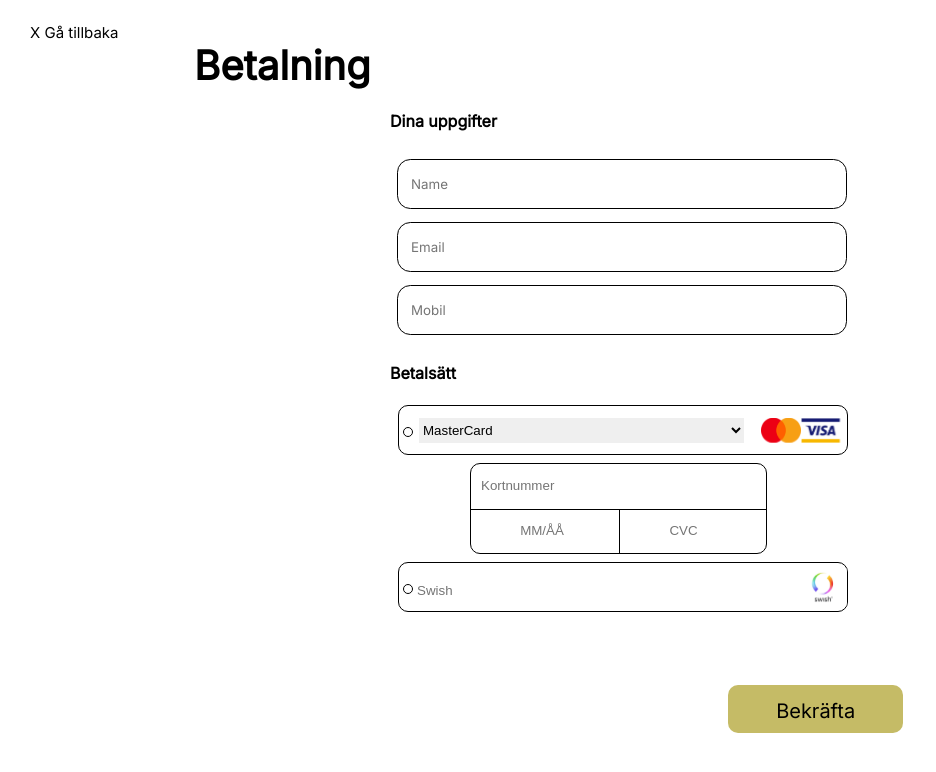
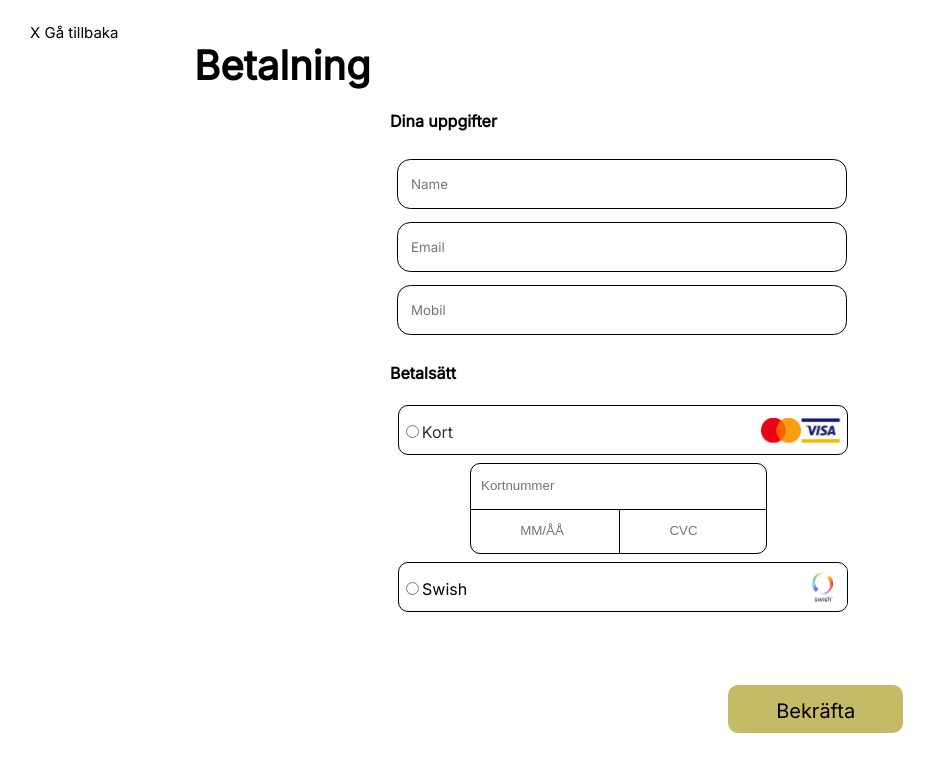
Before and after one commit to TimHogklint/tagmastare_fork, a React (Create React App) app: page /payment in a window 1280 px wide. Shown: the top 772 px of the page, without its empty margins (0-936 px from the left). Built offline with nearby package versions, Linux system fonts and the light colour scheme.

Commit message:
added click function to payment(kort and swish)

```diff
--- a/src/pages/Payment.jsx
+++ b/src/pages/Payment.jsx
@@ -1,7 +1,7 @@
-
 import React, { useState } from "react";
 import { Link } from "react-router-dom";
 import Button from '../components/Button';
+import { Form } from "react-bootstrap";
 
 // Icons
 //
@@ -12,8 +12,8 @@ import { ReactComponent as VisaIc } from '../components/icons/visa.svg';
 import { ReactComponent as MasterIc } from '../components/icons/mastercard.svg';
 import { ReactComponent as SwishIc } from '../components/icons/swishlogo.svg';
 
-// Primitives
-import { ReactComponent as Ellipse } from '../components/icons/primitives/Ellipse_3.svg';
+
+
 
 export default function Payment()
 {
@@ -23,7 +23,7 @@ export default function Payment()
   // Specialized input handlers.
   const [phone_fname, phone_setFname] = useState("")
   const [cc_fname, cc_setFname] = useState("")
-  const [cc_expDate, cc_setExpDate] = useState("")
+  const [cc_expDate, cc_setExpDate,kort_fname] = useState("")
   const [cc_CVC, cc_setCVC] = useState("")
   //Swish , abit redundant as I have a phone above;
   const [swish_fname, swish_setFname] = useState("")
@@ -87,7 +87,10 @@ const cardCVC_handleChange = e => {
       [$1, $2, $3, $4].filter(group => !!group).join(' ')
     ));
   }
-
+  const kort_handleChange = e => {
+    const formattedPhoneNumber = formatPhoneNumber(e.target.value);
+    swish_setFname(formatPhoneNumber(formattedPhoneNumber))
+  }
   // In the swish input I use this method to make sure input is valid.
   const swish_handleChange = e => {
     const formattedPhoneNumber = formatPhoneNumber(e.target.value);
@@ -147,21 +150,24 @@ const cardCVC_handleChange = e => {
       <input id="inputfield" placeholder="Mobil"autocomplete="off" onChange={(e) => phone_handleChange(e)} value={phone_fname}/>
 
       <div className="creditcard-menu" >
-      <h4>Betalsätt</h4>
+          <h4>Betalsätt</h4>
+          {["radio"].map((type) => (
+                <div key={`${type}`} className="mb-3 custom-label">
 
       {/* Region Kort typ - dropdown list ?*/}
       {/* Would be nice if drop down fill the "Kort" with selected choice.*/}
-      <div className="card-dropdown-box">
+      <div className="cardInputBox">
       <div className="visa1Icon"><VisaIc/></div>
       <div className="mastercard2019Logo1Icon"><MasterIc/></div>
 
         {/* I want icons to show up next to the cc-choices */}
-        <select className="kortDiv">
-          <option value="cc-mastercard">MasterCard</option>
-          <option value="cc-visa">Visa</option>
-        </select>
+         <div className="kortDiv">
+            <Form.Check className='kortInput' label='Kort' onChange={(e) => kort_handleChange(e)} value={kort_fname}  id={`${type}-kort`} name="group1"
+                    type={type}/>
+          </div>
 
-      <div className="cc_ellipseIcon"><Ellipse/></div>
+
+
       </div>
       {/* RegionEnd */}
 
@@ -173,16 +179,22 @@ const cardCVC_handleChange = e => {
       <input className="cVCDiv" placeholder='CVC' value={cc_CVC} onChange={cardCVC_handleChange}></input>
       <div className="vertical-divider"></div> {/* lineIcon */}
         </div>
-      {/* RegionEnd */}
+          {/* RegionEnd */}
+
+
+
 
       {/* Region Swish - details entry ?*/}
       <div className="swish_frameDiv">
       <div className="swish_swishLogo11"><SwishIc/></div>
           <div className="swish_swishInputBox">
-            <input className='swishInput' placeholder='Swish' onChange={(e) => swish_handleChange(e)} value={swish_fname}></input>
+            <Form.Check className='swishInput' label='Swish' onChange={(e) => swish_handleChange(e)} value={swish_fname} name="group1"
+                    type={type}  id={`${type}-kort`}/>
           </div>
-      <div className="swish_ellipseIcon"><Ellipse/></div>
-      </div>
+
+          </div>  </div>
+              ))}
+
       {/* RegionEnd */}
 
 
--- a/src/sass/payment-page.scss
+++ b/src/sass/payment-page.scss
@@ -109,13 +109,7 @@
     outline: 0px;
 }
 
-.cc_ellipseIcon {
-    position: absolute;
-    top: 15px;
-    left: 4px;
-    width: 10px;
-    height: 10px;
-}
+
 
 .kortnummer-input {
     text-align: center;
@@ -190,9 +184,11 @@
 }
 
 .kortDiv {
+
     position: absolute;
     top: 12px;
-    left: 20px;
+   right: 57.5%;
+   top: 35%;
     display: inline-block;
     width: 325px;
     height: 25px;
@@ -200,13 +196,6 @@
     outline: 0px;
 }
 
-.ellipseIcon {
-    position: absolute;
-    top: 17px;
-    left: 5px;
-    width: 10px;
-    height: 10px;
-}
 
 .creditcard-menu {
     // border: 3px solid rgb(255, 9, 9);
@@ -215,7 +204,7 @@
     margin: 0px;
 }
 
-.card-dropdown-box {
+.cardInputBox {
     position: relative;
     border-radius: 10px;
     border: 1px solid #000;
@@ -240,14 +229,6 @@
     object-fit: cover;
 }
 
-.swish_ellipseIcon {
-    position: absolute;
-    top: 15px;
-    left: 4px;
-    width: 10px;
-    height: 10px;
-}
-
 
 
 .swish_frameDiv {
@@ -260,6 +241,7 @@
     overflow: hidden;
     margin: 0.5em;
     padding: 1em;
+}
 
     .swish_swishInputBox {
         box-sizing: border-box;
@@ -268,13 +250,21 @@
         text-align: left;
         height: 50px;
         border: none;
+    }
 
         .swishInput {
-            border: none;
-            outline: 0px;
-        }
-    }
-}
+            position: absolute;
+                top: 12px;
+                right: 27.0%;
+                top: 35%;
+                display: inline-block;
+                width: 325px;
+                height: 25px;
+                border: none;
+                outline: 0px;}
+
+
+
 
 .comfirm-group {
     // border: 3px solid rgb(94, 0, 245); debug border.
```
